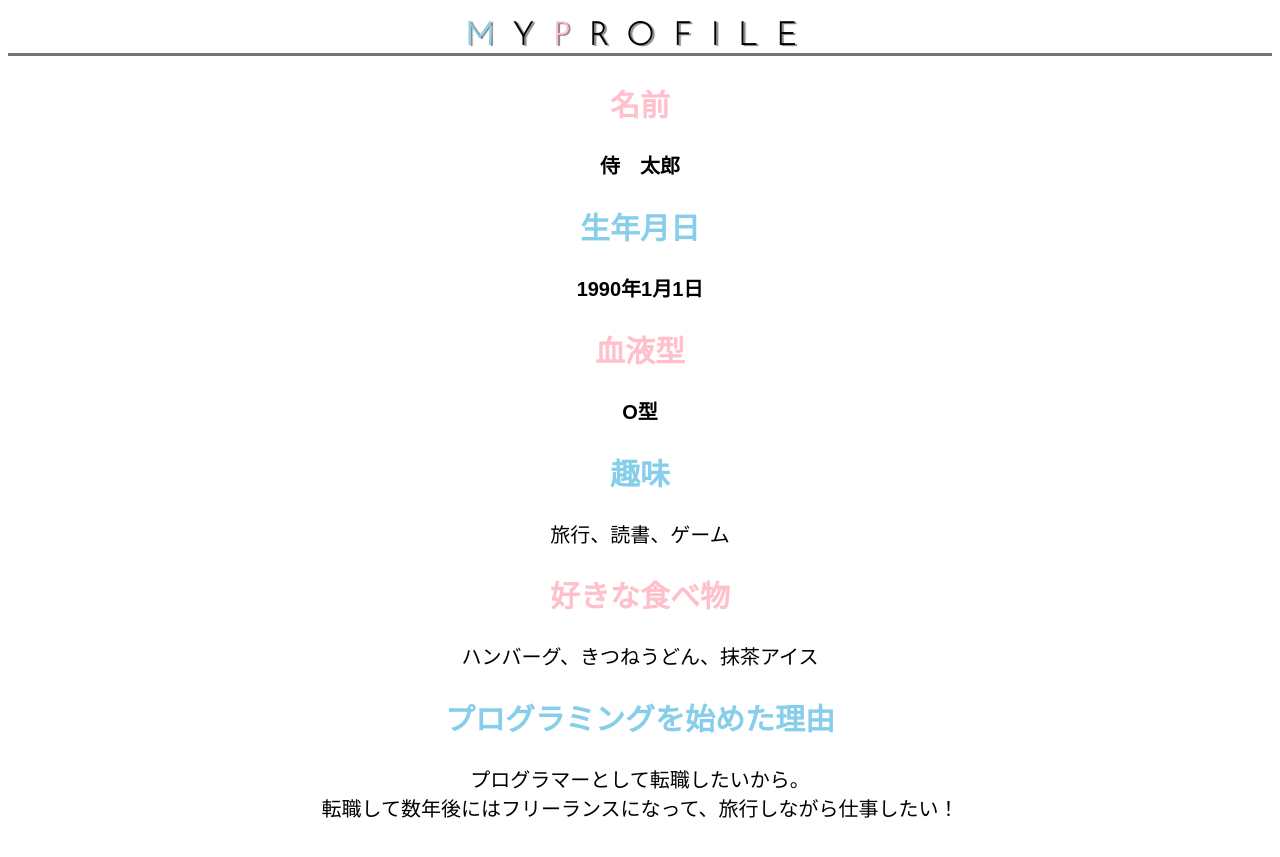
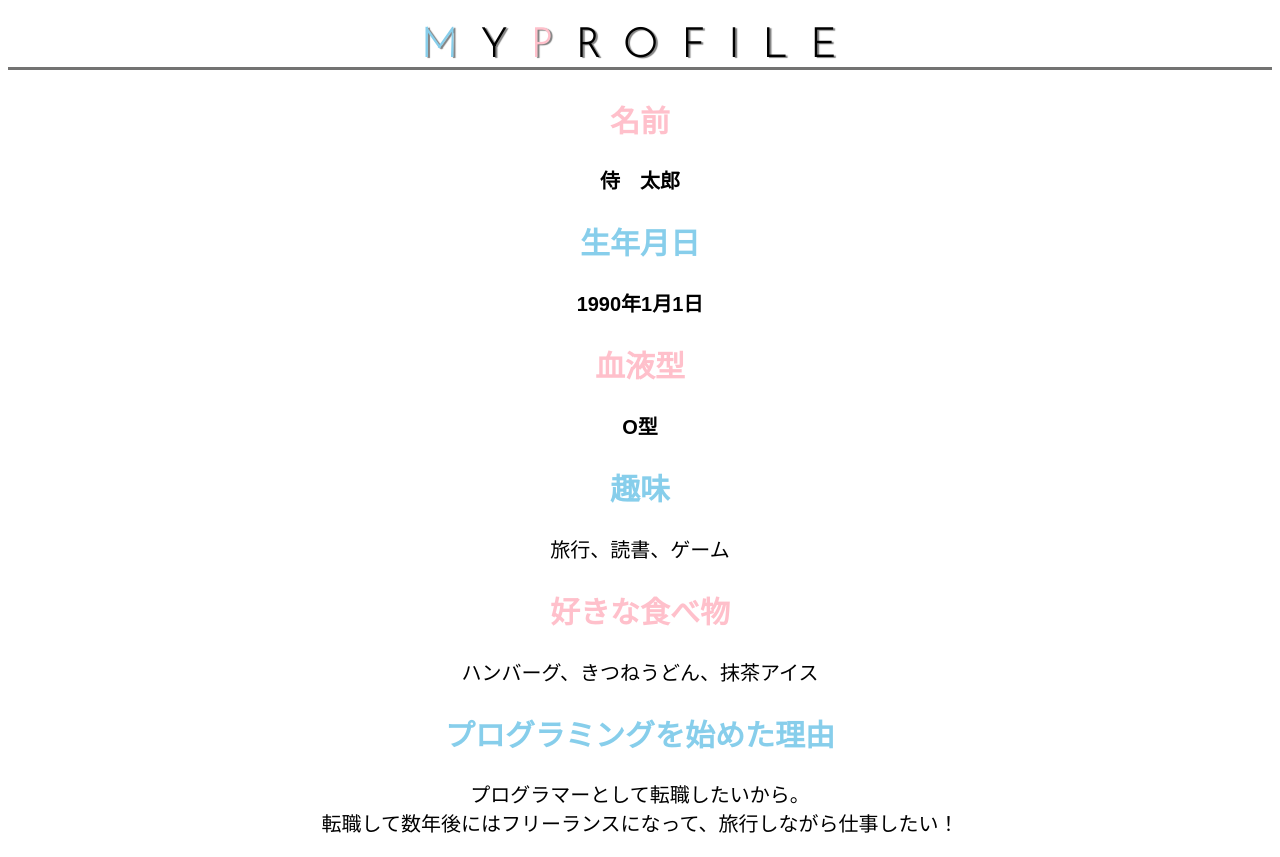
Before and after one commit to nkvaijot44thkkvl/javascript-basic-kadai, a plain HTML site: page kadai_015/kadai_015.html in a window 1280 px wide. Drawn offline with Linux system fonts and the light colour scheme.

Commit message:
課題再提出

```diff
--- a/kadai_015/style.css
+++ b/kadai_015/style.css
@@ -1,6 +1,9 @@
+html {
+  font-size: 20px;
+}
+
 body {
   font-family: "Arial" ,"Meiryo" ,sans-serif;
-  font-size: 20px;
   text-align: center;
 }
 
```
Also changed, not shown: kadai_015/kadai_015.html (+0 -1 lines).
